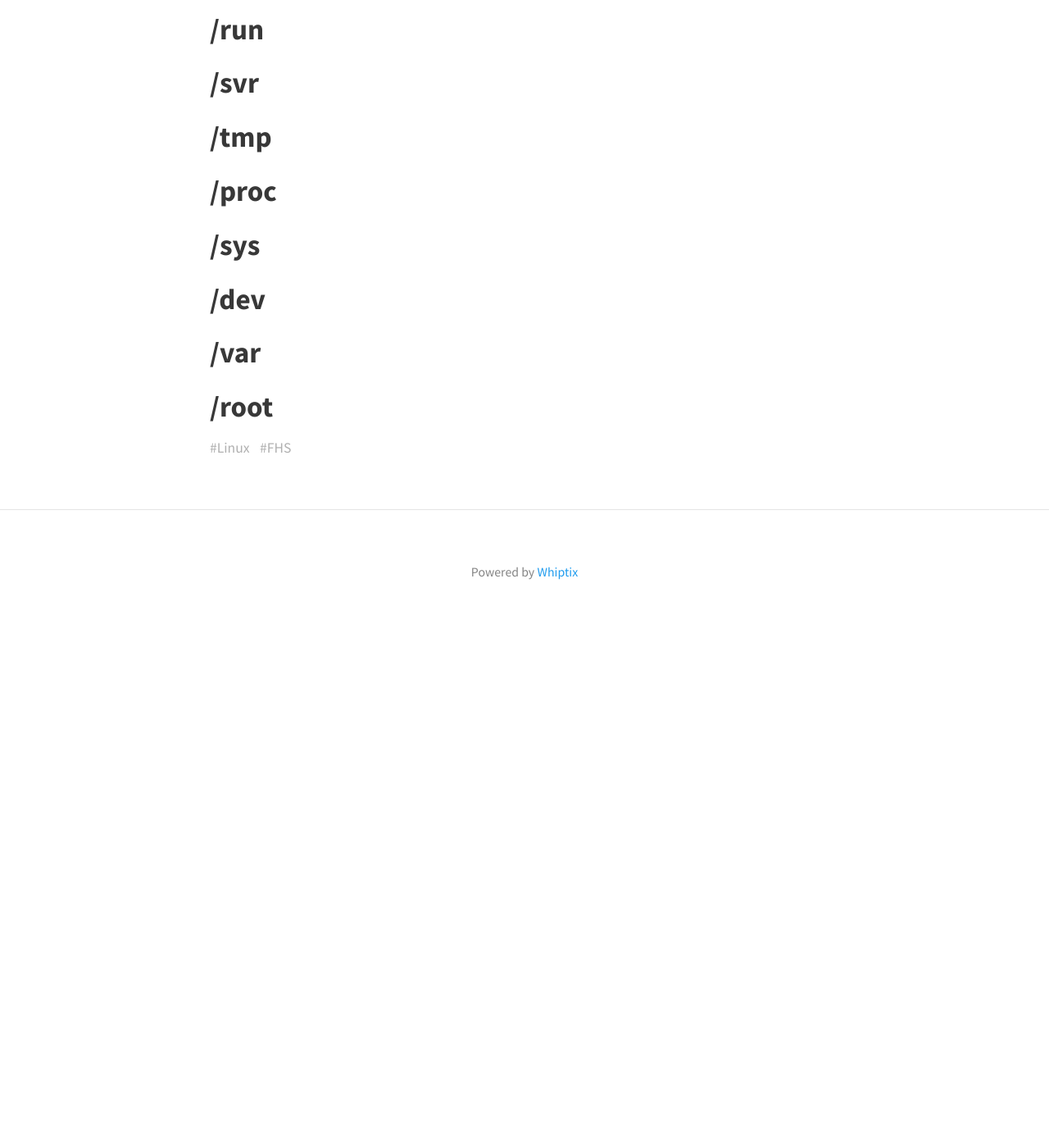
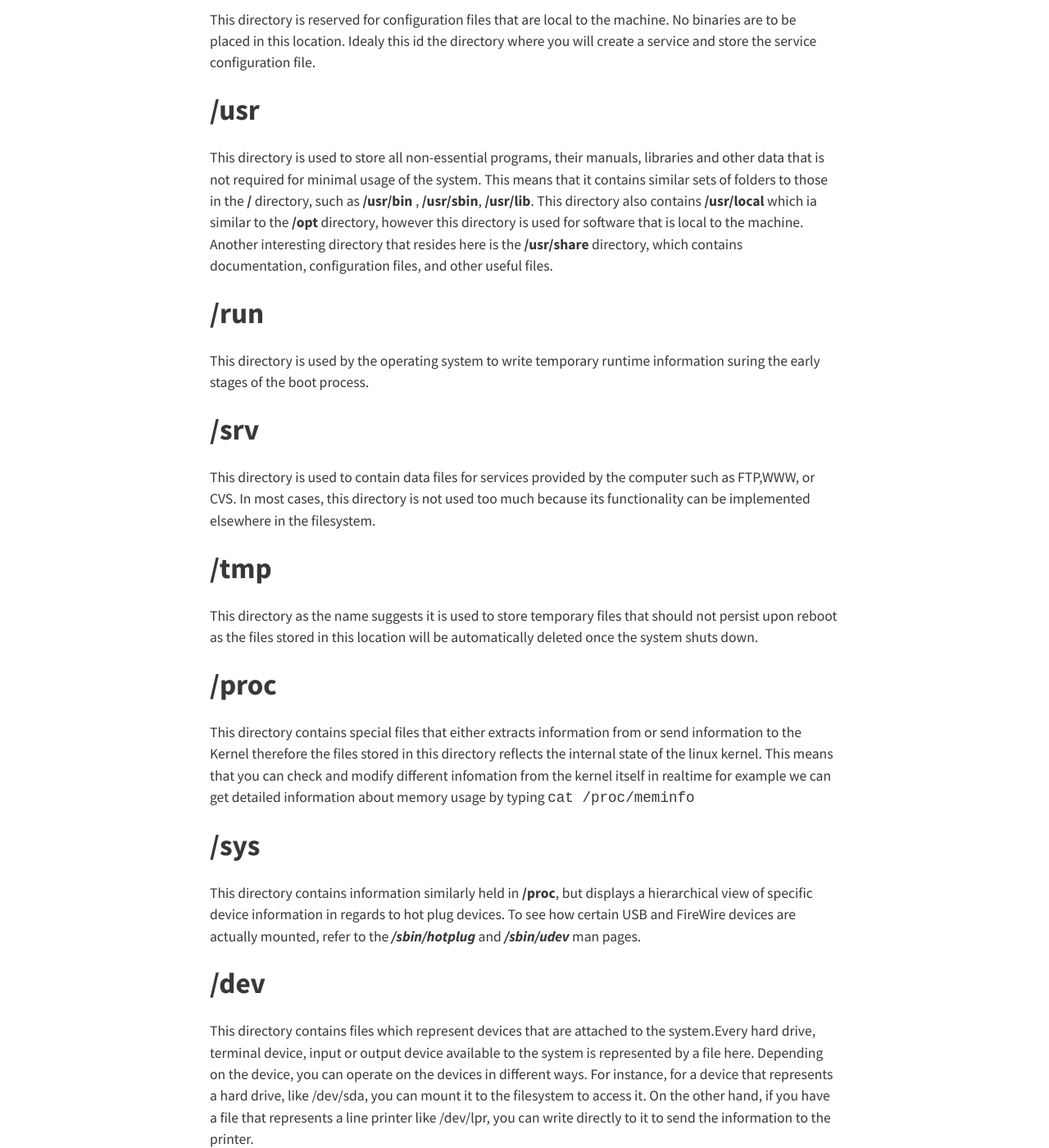
Before and after one commit to whiptix/whiptix.github.io, a Jekyll site: the page built from _posts/2023-12-21-linux-file-structure.md, in a window 1280 px wide and 1400 px high, scrolled down 3245 px. Shown: the whole window at 82% size. Built offline with Jekyll 4.4.1, drawn with Linux system fonts in a browser that asks for light colours; nearby versions of some CDN libraries; before the commit the page ends 4019 px from its top, so only the background shows below that; some of the changed text lies outside the part shown.

Commit message:
Added FHS conclusion

````diff
--- a/_posts/2023-12-21-linux-file-structure.md
+++ b/_posts/2023-12-21-linux-file-structure.md
@@ -4,14 +4,17 @@ title: Linux File Hierachy Standards
 tags: [Linux, FHS]
 author : Christopher Githui
 ---
- Given that today 90% of all cloud infrastructure and over 70% of handheld and smart devices are powered by Linux. It is therefore wise for a software engineer to farmiliarize with [Linux Commands](https://whiptix.github.io/2023/12/20/linux-fundamentals.html 'Linux Commands') and understand the Linux Standard File Hierachy System (FHS).
- In order to support interoperability of applications, ease of administration, and the ability to implement cross-distro applications reliably, the Linux foundation maintains a prescriptive standard that guides the organisational layout of directories.
+Given that today 90% of all cloud infrastructure and over 70% of handheld and smart devices are powered by Linux. It is therefore wise for a software engineer to farmiliarize with [Linux Commands](https://whiptix.github.io/2023/12/20/linux-fundamentals.html 'Linux Commands') and understand the Linux Standard File Hierachy System (FHS).
 
- In this article, we will highlight the various directories prescribed in the Linux file heirachy system standard. We will then explore these directories and where to look for various components in your server environment.
+In order to support interoperability of applications, ease of administration, and the ability to implement cross-distro applications reliably, the Linux foundation maintains a prescriptive standard that guides the organisational layout of directories.
 
- The linux file system is organized in a single tree, regardless of how many devices are incoporated as depicted below : -
+In this article, we will highlight the various directories prescribed in the Linux file heirachy system standard. We will then explore these directories and where to look for various components in your server environment.
 
- ![fhs](/assets/img/fhs.png){:class="img-responsive" height="600px" width="400px"}
+
+# Introduction
+The linux file system is organized in a single tree, regardless of how many devices are incoporated as depicted below : -
+
+![fhs](/assets/img/fhs.png){:class="img-responsive" height="600px" width="400px"}
 
 ## /
 This is the root directory, unlike windows where each hard drive or storage space is represented as it own file system (Typically Labelled with a Letter i.e. C:, D:). in linux, every file and device on the system resides under one directory **the root directory** which is the top level directory of the entire system and has all other directories inside it.
@@ -45,15 +48,35 @@ This directory is used to store optional packages i.e packages and applications
 This Location contains the home directories of all the users on the system (except the root user whose home directory is **/root**). A regular user typically has a directory bearing the username at this directory to which the user has white access this ensures that not just anyone can change important configuration files.
 
 ## /etc
-This directory is reserved for configuration files that are local to the machine. No binaries are to be placed in this location.
+This directory is reserved for configuration files that are local to the machine. No binaries are to be placed in this location. Idealy this id the directory where you will create a service and store the service configuration file.
 
 ## /usr
+This directory is used to store all non-essential programs, their manuals, libraries and other data that is not required for minimal usage of the system. This means that it contains similar sets of folders to those in the **/** directory, such as **/usr/bin** , **/usr/sbin**, **/usr/lib**. This directory also contains **/usr/local** which ia similar to the **/opt** directory, however this directory is used for software that is local to the machine. Another interesting directory that resides here is the **/usr/share** directory, which contains documentation, configuration files, and other useful files.
 
 ## /run
-## /svr
+This directory is used by the operating system to write temporary runtime information suring the early stages of the boot process.
+
+## /srv
+This directory is used to contain data files for services provided by the computer such as FTP,WWW, or CVS. In most cases, this directory is not used too much because its functionality can be implemented elsewhere in the filesystem.
+
 ## /tmp
+This directory as the name suggests it is used to store temporary files that should not persist upon reboot as the files stored in this location will be automatically deleted once the system shuts down.
+
 ## /proc
+This directory contains special files that either extracts information from or send information to the Kernel therefore the files stored in this directory reflects the internal state of the linux kernel. This means that you can check and modify different infomation from the kernel itself in realtime for example we can get detailed information about memory usage by typing   ``` cat /proc/meminfo```
 ## /sys
+This directory contains information similarly held in **/proc**, but displays a hierarchical view of specific device information in regards to hot plug devices.
+To see how certain USB and FireWire devices are actually mounted, refer to the ***/sbin/hotplug*** and ***/sbin/udev*** man pages.
+
 ## /dev
+This directory contains files which represent devices that are attached to the system.Every hard drive, terminal device, input or output device available to the system is represented by a file here. Depending on the device, you can operate on the devices in different ways.
+For instance, for a device that represents a hard drive, like /dev/sda, you can mount it to the filesystem to access it. On the other hand, if you have a file that represents a line printer like /dev/lpr, you can write directly to it to send the information to the printer.
+
 ## /var
+This directory is supposed to store variable data that is, data that you expect to grow as the system is used, this includes spool directories and files, administrative and logging data, and transient and temporary files.
+
 ## /root
+This is the home directory of the administrative user (called ***“root”***). It functions exactly like the normal home directories, but is housed here instead.
+
+# Conclusion
+Having Highlighted the different directories and what they contain in general. It is important to note that the same can vary from distro to distro. Therefore for better understanding of the distro you are using simply traverse the various directories and try to find out what the files inside are for. Better yet you can use this command ***man hier*** to view the built in manual pages for what each directory is for.
````
